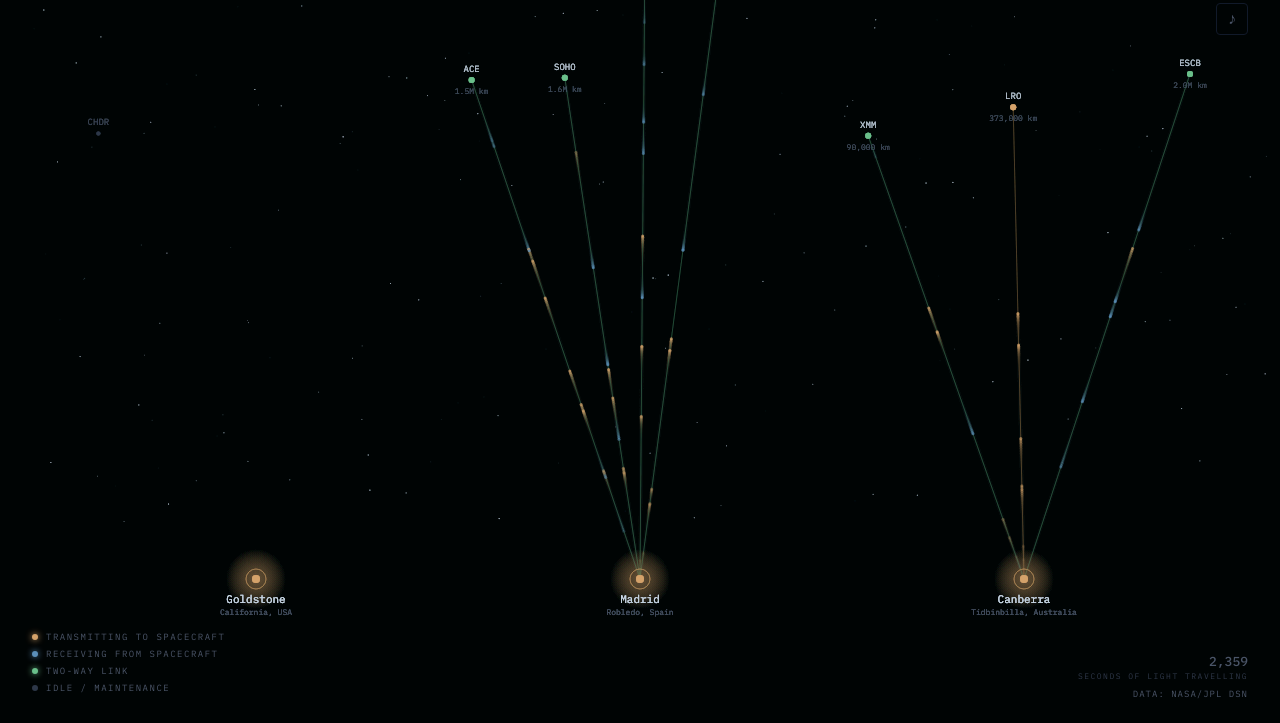
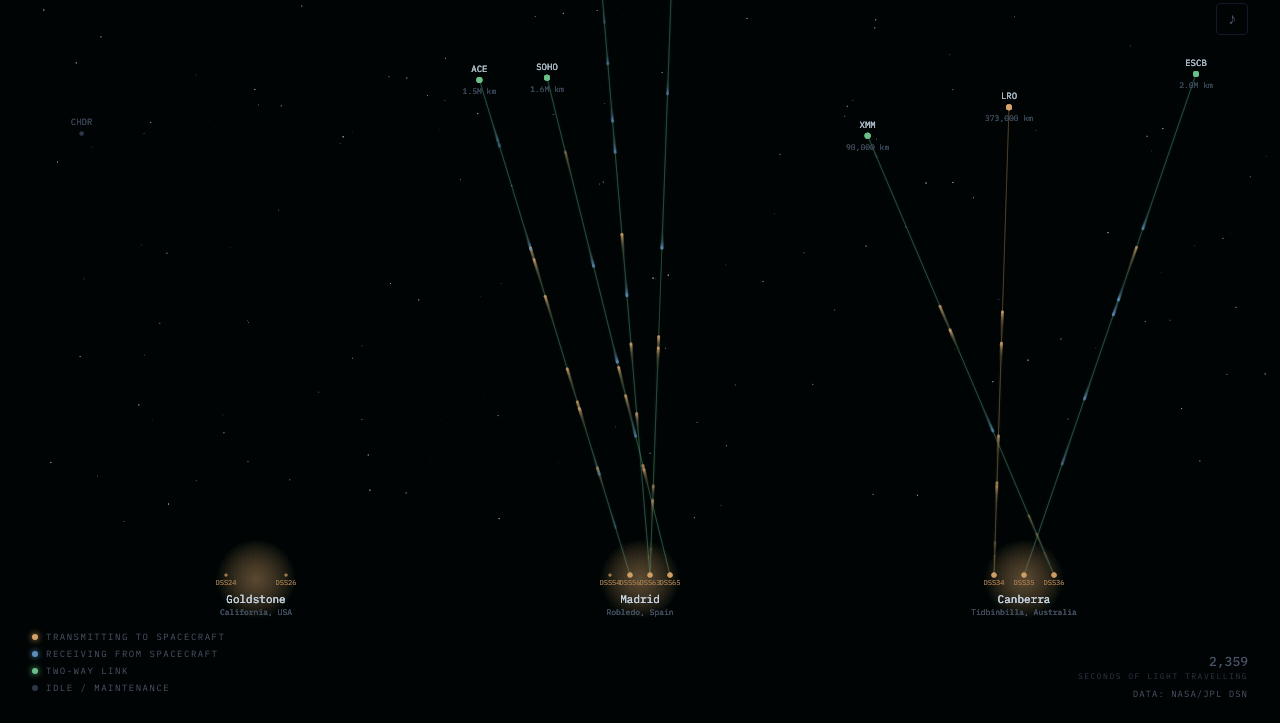
Before and after one commit to chris-bateman/WhisperDSN, a plain HTML site: page index.html in a window 1280 px wide. Shown: the part 77-800 px from the top of the page. Drawn offline with Linux system fonts and the light colour scheme; no server answers.

Commit message:
Show individual dishes as an array at each station
Each DSN dish gets its own dot and origin point within the station
area. Connection lines fan from dish positions, not station center.
Removes per-spacecraft dedup so multiple dishes tracking the same
target are all visible.

```diff
--- a/index.html
+++ b/index.html
@@ -473,22 +473,35 @@ function parseDSNJSON(data) {
   layoutConnections(newConnections);
 }
 
-// ── Layout: dedup, position, smooth handoff ──────────────────────────
+// ── Layout: position dishes and spacecraft ───────────────────────────
 function layoutConnections(newConnections) {
-  // Deduplicate — one entry per spacecraft, prefer active
-  const scMap = {};
-  newConnections.forEach(c => {
-    if (!scMap[c.scId] || (c.hasActiveUp || c.hasActiveDown)) {
-      scMap[c.scId] = c;
-    }
-  });
-
-  const conns = Object.values(scMap);
+  const conns = newConnections;
   const maxRange = Math.max(...conns.map(c => c.range), 1);
   const skyTop = H * (isMobile ? 0.04 : 0.06);
   const skyBottom = H * (isMobile ? 0.45 : 0.55);
 
-  // Group by station for fan-out spreading
+  // Assign dish positions — small offsets from station center
+  // Each unique dish gets a consistent position within the station's area
+  const dishPositions = {};
+  conns.forEach(c => {
+    const dishKey = c.station.id + ':' + c.dish;
+    if (!dishPositions[dishKey]) {
+      const stationDishes = conns.filter(d => d.station.id === c.station.id);
+      const uniqueDishes = [...new Set(stationDishes.map(d => d.dish))].sort();
+      const idx = uniqueDishes.indexOf(c.dish);
+      const n = uniqueDishes.length;
+      const dishSpread = isMobile ? 20 : 30;
+      const offset = n > 1 ? ((idx / (n - 1)) - 0.5) * dishSpread * 2 : 0;
+      dishPositions[dishKey] = {
+        x: c.station.x + offset,
+        y: c.station.y - 4,
+      };
+    }
+    c.dishX = dishPositions[dishKey].x;
+    c.dishY = dishPositions[dishKey].y;
+  });
+
+  // Group by station for spacecraft fan-out
   const byStation = {};
   conns.forEach(c => {
     const sid = c.station.id;
@@ -511,17 +524,17 @@ function layoutConnections(newConnections) {
 
       // Horizontal: even fan from station center
       const slot = n > 1 ? (i / (n - 1)) - 0.5 : 0;
-      const hashJitter = ((hashCode(c.scId) % 50) / 50 - 0.5) * 30;
+      const hashJitter = ((hashCode(c.scId + c.dish) % 50) / 50 - 0.5) * 30;
       c.targetX = Math.min(W - 60, Math.max(60, stationX + slot * spread + hashJitter));
     });
   });
 
   // Carry over render positions from previous frame for smooth interpolation
   const prevMap = {};
-  connections.forEach(c => { prevMap[c.scId] = c; });
+  connections.forEach(c => { prevMap[c.scId + ':' + c.dish] = c; });
 
   conns.forEach(c => {
-    const prev = prevMap[c.scId];
+    const prev = prevMap[c.scId + ':' + c.dish];
     if (prev) {
       c.renderX = prev.renderX;
       c.renderY = prev.renderY;
@@ -559,10 +572,10 @@ function spawnParticles() {
     const speed = (0.004 + Math.random() * 0.004) * speedFactor;
 
     particles.push({
-      sx: goingUp ? c.station.x : c.renderX,
-      sy: goingUp ? c.station.y : c.renderY,
-      tx: goingUp ? c.renderX : c.station.x,
-      ty: goingUp ? c.renderY : c.station.y,
+      sx: goingUp ? c.dishX : c.renderX,
+      sy: goingUp ? c.dishY : c.renderY,
+      tx: goingUp ? c.renderX : c.dishX,
+      ty: goingUp ? c.renderY : c.dishY,
       progress: 0,
       speed,
       r: goingUp ? 212 : 91,
@@ -593,11 +606,11 @@ function draw(t) {
 
   const stationPositions = getStationPositions();
 
-  // Draw connections
+  // Draw connections (lines from dish positions to spacecraft)
   connections.forEach(c => {
     const active = c.hasActiveUp || c.hasActiveDown;
     ctx.beginPath();
-    ctx.moveTo(c.station.x, c.station.y);
+    ctx.moveTo(c.dishX, c.dishY);
     ctx.lineTo(c.renderX, c.renderY);
     if (active) {
       const both = c.hasActiveUp && c.hasActiveDown;
@@ -649,25 +662,37 @@ function draw(t) {
     ctx.fill();
   });
 
-  // Draw stations
+  // Draw stations and dishes
   stationPositions.forEach(s => {
-    const grad = ctx.createRadialGradient(s.x, s.y, 0, s.x, s.y, 30);
-    grad.addColorStop(0, 'rgba(212,162,106,0.12)');
+    // Station glow
+    const grad = ctx.createRadialGradient(s.x, s.y, 0, s.x, s.y, 40);
+    grad.addColorStop(0, 'rgba(212,162,106,0.10)');
     grad.addColorStop(1, 'rgba(212,162,106,0)');
     ctx.fillStyle = grad;
-    ctx.fillRect(s.x - 30, s.y - 30, 60, 60);
+    ctx.fillRect(s.x - 40, s.y - 40, 80, 80);
 
-    ctx.beginPath();
-    ctx.arc(s.x, s.y, 4, 0, Math.PI * 2);
-    ctx.fillStyle = '#d4a26a';
-    ctx.fill();
+    // Draw individual dish dots
+    const stationConns = connections.filter(c => c.station.id === s.id);
+    const drawnDishes = new Set();
+    stationConns.forEach(c => {
+      if (drawnDishes.has(c.dish)) return;
+      drawnDishes.add(c.dish);
+      const active = c.hasActiveUp || c.hasActiveDown;
 
-    ctx.beginPath();
-    ctx.arc(s.x, s.y, 10, 0, Math.PI * 2);
-    ctx.strokeStyle = 'rgba(212,162,106,0.25)';
-    ctx.lineWidth = 1;
-    ctx.stroke();
+      // Dish dot
+      ctx.beginPath();
+      ctx.arc(c.dishX, c.dishY, active ? 2.5 : 1.5, 0, Math.PI * 2);
+      ctx.fillStyle = active ? 'rgba(212,162,106,0.8)' : 'rgba(212,162,106,0.3)';
+      ctx.fill();
 
+      // Dish label (tiny, below dish dot)
+      ctx.font = '7px "IBM Plex Mono"';
+      ctx.fillStyle = 'rgba(212,162,106,0.3)';
+      ctx.textAlign = 'center';
+      ctx.fillText(c.dish, c.dishX, c.dishY + 10);
+    });
+
+    // Station name and location (below the dish array)
     ctx.font = '11px "IBM Plex Mono"';
     ctx.fillStyle = '#c8d6e5';
     ctx.textAlign = 'center';
```
